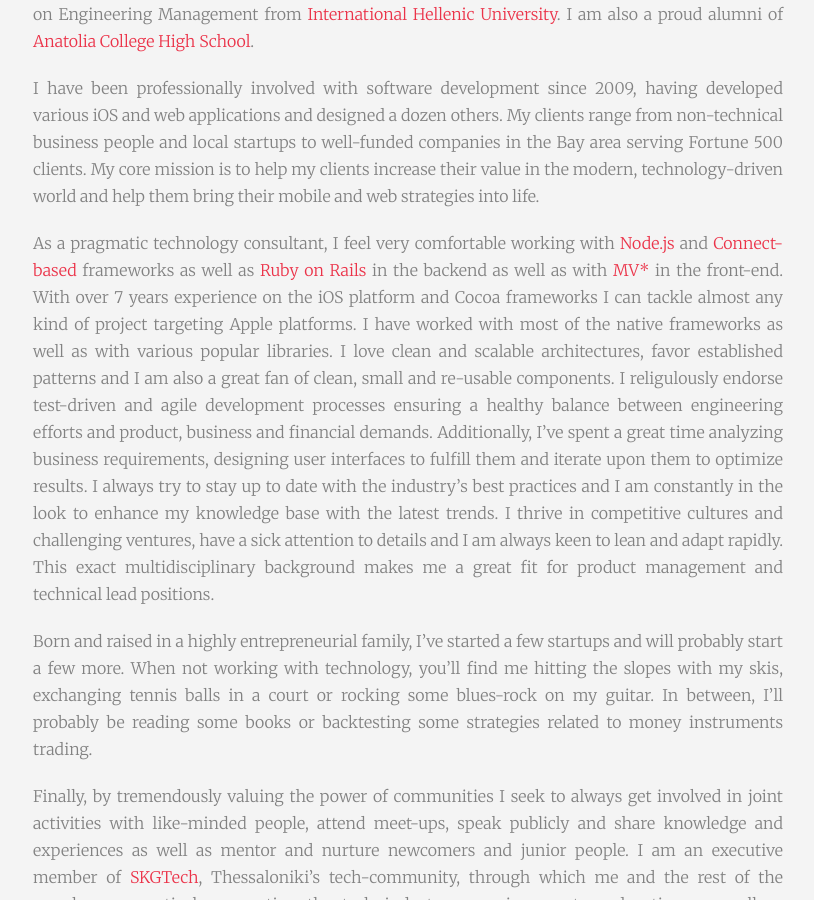
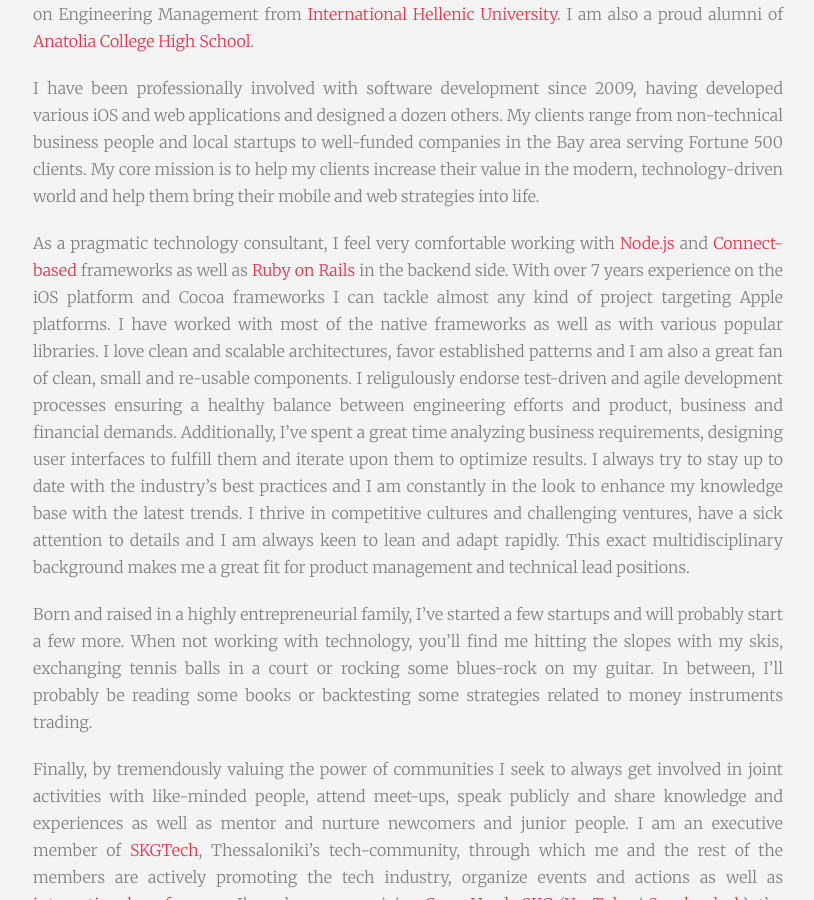
Before and after one commit to attheodo/attheodo.github.io, a Jekyll site: the page built from about.md, in a window 1280 px wide and 900 px high, scrolled down 848 px. Shown: the whole window, without its empty margins (232-1046 px from the left). Built offline with Jekyll 4.4.1, drawn with Linux system fonts in a browser that asks for light colours.

Commit message:
more copy changes

```diff
--- a/about.md
+++ b/about.md
@@ -10,7 +10,7 @@ I have an Electrical and Computer Engineering degree from [University of Thessal
 
 I have been professionally involved with software development since 2009, having developed various iOS and web applications and designed a dozen others. My clients range from non-technical business people and local startups to well-funded companies in the Bay area serving Fortune 500 clients. My core mission is to help my clients increase their value in the modern, technology-driven world and help them bring their mobile and web strategies into life.
 
-As a pragmatic technology consultant, I feel very comfortable working with [Node.js](https://nodejs.org) and [Connect-based](https://github.com/senchalabs/connect) frameworks as well as [Ruby on Rails](http://www.rubyonrails.org) in the backend as well as with [MV*](https://angularjs.org/) in the front-end. With over 7 years experience on the iOS platform and Cocoa frameworks I can tackle almost any kind of project targeting Apple platforms. I have worked with most of the native frameworks as well as with various popular libraries. I love clean and scalable architectures, favor established patterns and I am also a great fan of clean, small and re-usable components. I religulously endorse test-driven and agile development processes ensuring a healthy balance between engineering efforts and product, business and financial demands. Additionally, I've spent a great time analyzing business requirements, designing user interfaces to fulfill them and iterate upon them to optimize results. I always try to stay up to date with the industry's best practices and I am constantly in the look to enhance my knowledge base with the latest trends. I thrive in competitive cultures and challenging ventures, have a sick attention to details and I am always keen to lean and adapt rapidly. This exact multidisciplinary background makes me a great fit for product management and technical lead positions.
+As a pragmatic technology consultant, I feel very comfortable working with [Node.js](https://nodejs.org) and [Connect-based](https://github.com/senchalabs/connect) frameworks as well as [Ruby on Rails](http://www.rubyonrails.org) in the backend side. With over 7 years experience on the iOS platform and Cocoa frameworks I can tackle almost any kind of project targeting Apple platforms. I have worked with most of the native frameworks as well as with various popular libraries. I love clean and scalable architectures, favor established patterns and I am also a great fan of clean, small and re-usable components. I religulously endorse test-driven and agile development processes ensuring a healthy balance between engineering efforts and product, business and financial demands. Additionally, I've spent a great time analyzing business requirements, designing user interfaces to fulfill them and iterate upon them to optimize results. I always try to stay up to date with the industry's best practices and I am constantly in the look to enhance my knowledge base with the latest trends. I thrive in competitive cultures and challenging ventures, have a sick attention to details and I am always keen to lean and adapt rapidly. This exact multidisciplinary background makes me a great fit for product management and technical lead positions.
 
 Born and raised in a highly entrepreneurial family, I’ve started a few startups and will probably start a few more. When not working with technology, you’ll find me hitting the slopes with my skis, exchanging tennis balls in a court or rocking some blues-rock on my guitar. In between, I’ll probably be reading some books or backtesting some strategies related to money instruments trading.
 
```
